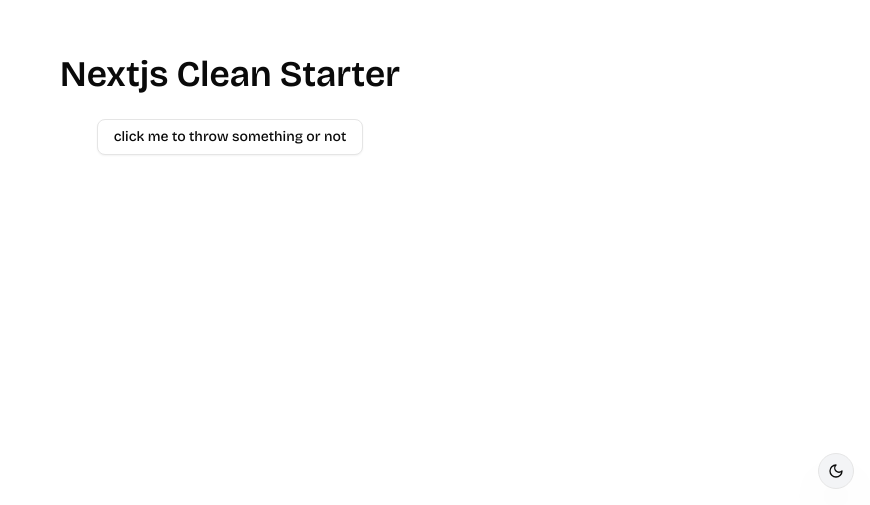
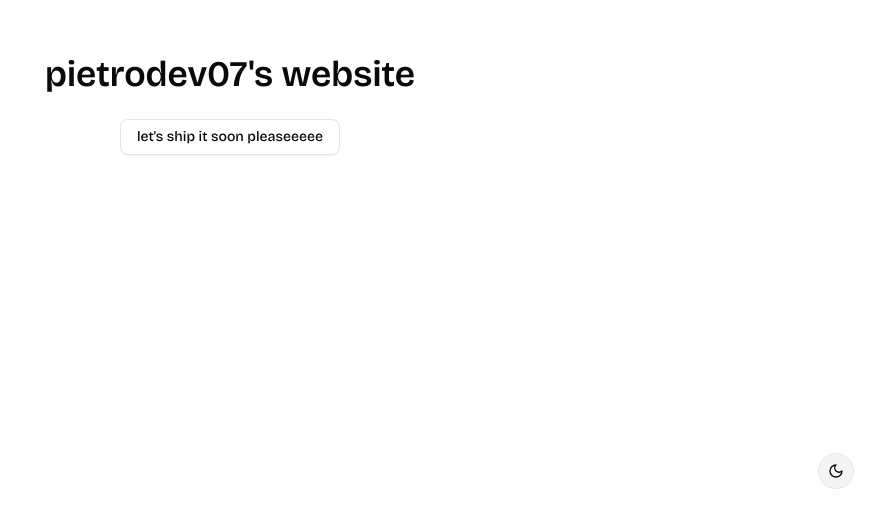
Before and after one commit to pietrodev07/website, a Next.js app: page / in a window 1280 px wide. Shown: the part 295-800 px from the top of the page, without its empty margins (410-1280 px from the left). Built offline with nearby package versions, Linux system fonts and the light colour scheme.

Commit message:
chore: change some texts in the homepage

```diff
--- a/src/app/page.tsx
+++ b/src/app/page.tsx
@@ -1,20 +1,10 @@
 import { Button } from "@/components/ui/button";
-
-const sampleAction = async () => {
-  "use server";
-  console.log("throw an action");
-};
 
 export default async function Home() {
   return (
     <main className="h-svh flex flex-col gap-6 items-center justify-center">
-      <h1 className="font-semibold text-4xl">Nextjs Clean Starter</h1>
-
-      <form action={sampleAction}>
-        <Button className="cursor-pointer" variant="outline">
-          click me to throw something or not
-        </Button>
-      </form>
+      <h1 className="font-semibold text-4xl">pietrodev07&apos;s website</h1>
+      <Button variant="outline">let&apos;s ship it soon pleaseeeee</Button>
     </main>
   );
 }
```
